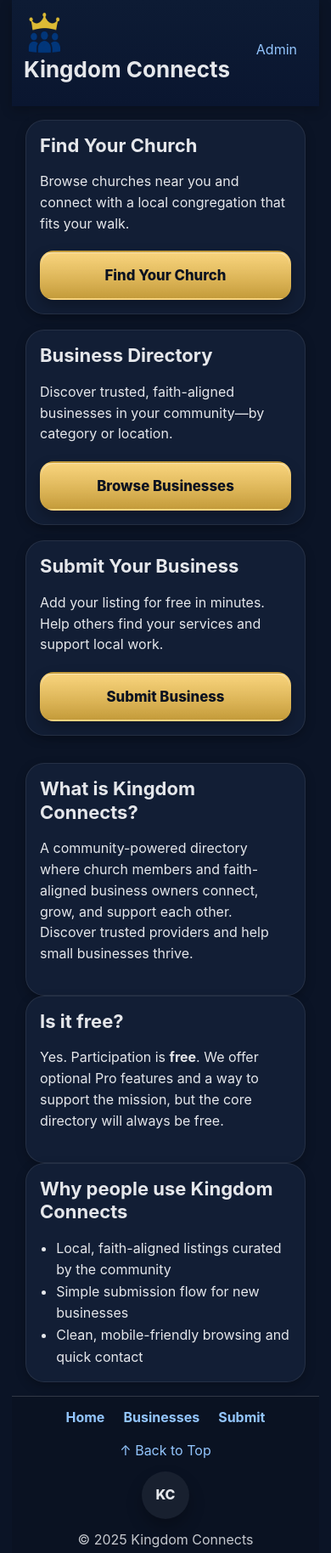
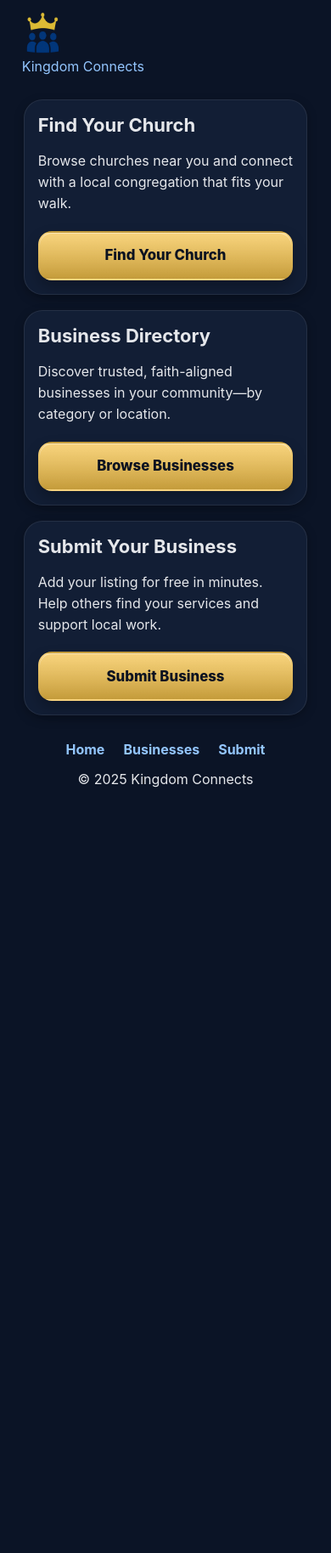
Before and after one commit to KingdomConnects/kingdom-connects-app, a plain HTML site: page index.html in a window 390 px wide. Shown: the whole page at 85% size. After the commit the page ends 1002 px from the top, so only its background shows below. Drawn offline with Linux system fonts and the light colour scheme.

Commit message:
Auto-push 2025-11-06 08:29:54

```diff
--- a/index.html
+++ b/index.html
@@ -1,156 +1,55 @@
 <!DOCTYPE html>
 <html lang="en" data-theme="dark">
 <head>
-  <!-- =========================================================
-       PAGE-SPECIFIC (keep in this page)
-       ========================================================= -->
   <title>Kingdom Connects</title>
-  <meta name="description" content="Find a local church, browse trusted businesses, or submit your own listing. Kingdom Connects helps churches and community thrive.">
-  <link rel="canonical" href="https://kingdomconnects.com/">
-
-  <!-- Open Graph (per-page) -->
-  <meta property="og:title" content="Kingdom Connects – Faith-Based Business & Church Directory">
-  <meta property="og:description" content="Discover and support local Christian businesses and ministries in your area. Free listings for members and churches.">
-  <meta property="og:url" content="https://kingdomconnects.com/">
-  <meta property="og:image" content="https://kingdomconnects.com/assets/og-kingdom-connects.png">
-
-  <!-- Twitter (per-page; mirrors OG) -->
-  <meta name="twitter:title" content="Kingdom Connects – Faith-Based Business & Church Directory">
-  <meta name="twitter:description" content="Discover and support local Christian businesses and ministries in your area.">
-  <meta name="twitter:image" content="https://kingdomconnects.com/assets/og-kingdom-connects.png">
-
-  <!-- (Optional per-page) -->
-  <meta name="keywords" content="Kingdom Connects, Christian business directory, church listings, faith-based businesses, community outreach, Venice Florida, Sarasota County, Charlotte County">
-  <meta name="author" content="Fluba Designs LLC">
-
-  <!-- =========================================================
-       MOVE TO SHARED INCLUDE LATER (site-wide defaults)
-       ========================================================= -->
   <meta charset="UTF-8">
   <meta name="viewport" content="width=device-width, initial-scale=1">
 
-  <!-- Resource hints (perf) -->
-  <link rel="preconnect" href="https://www.gstatic.com" crossorigin>
-  <link rel="preconnect" href="https://firestore.googleapis.com" crossorigin>
-  <link rel="dns-prefetch" href="//www.gstatic.com">
-  <link rel="dns-prefetch" href="//firestore.googleapis.com">
+  <!-- CSS (order matters) -->
+  <link rel="stylesheet" href="styles/layout.css">
+  <link rel="stylesheet" href="styles/theme.css">
+  <link rel="stylesheet" href="styles/buttons.css">
+  <link rel="stylesheet" href="styles/forms.css">
+  <link rel="stylesheet" href="styles/overrides.css">
+</head>
 
-  <!-- Crawling / UI tint -->
-  <meta name="robots" content="index, follow">
-  <meta name="theme-color" content="#081529" media="(prefers-color-scheme: dark)">
-  <meta name="theme-color" content="#ffffff"  media="(prefers-color-scheme: light)">
-
-  <!-- Open Graph defaults -->
-  <meta property="og:type" content="website">
-  <meta property="og:locale" content="en_US">
-
-  <!-- Twitter defaults -->
-  <meta name="twitter:card" content="summary_large_image">
-
-  <!-- Favicon -->
-  <link rel="icon" href="/assets/favicon.ico" type="image/x-icon">
-
-  <!-- CSS (order matters) -->
-  <link rel="stylesheet" href="styles/layout.css?v=3">
-  <link rel="stylesheet" href="styles/theme.css?v=3">
-  <link rel="stylesheet" href="styles/buttons.css?v=1">
-  <link rel="stylesheet" href="styles/forms.css?v=1">
-  <link rel="stylesheet" href="styles/overrides.css?v=3">
-  <!-- ===== END of SHARED block to move into include later ===== -->
-</head>
 <body>
   <a id="top"></a>
-  <div class="page-wrap">
-    <!-- Header injected by components.js -->
+
   <div id="header"></div>
 
-    <main class="main-content" id="main">
-      <!-- HERO / INTRO -->
+  <main class="main-content">
     <section class="page-content">
-        <!-- Block 1 -->
       <article class="cta-block">
         <div class="card">
           <h2 class="gold-metallic">Find Your Church</h2>
           <p>Browse churches near you and connect with a local congregation that fits your walk.</p>
-            <a href="church_directory.html"
-               class="action-button btn-gold"
-               onmouseover="handleMouseOver(this)"
-               onmouseout="handleMouseOut(this)"
-               onclick="handleClick(this)">Find Your Church</a>
+          <a href="church_directory.html" class="action-button btn-gold">Find Your Church</a>
         </div>
       </article>
 
-        <!-- Block 2 -->
       <article class="cta-block">
         <div class="card">
           <h2 class="gold-metallic">Business Directory</h2>
           <p>Discover trusted, faith-aligned businesses in your community—by category or location.</p>
-            <a href="business.html"
-               class="action-button btn-gold"
-               onmouseover="handleMouseOver(this)"
-               onmouseout="handleMouseOut(this)"
-               onclick="handleClick(this)">Browse Businesses</a>
+          <a href="business.html" class="action-button btn-gold">Browse Businesses</a>
         </div>
       </article>
 
-        <!-- Block 3 -->
       <article class="cta-block">
         <div class="card">
           <h2 class="gold-metallic">Submit Your Business</h2>
           <p>Add your listing for free in minutes. Help others find your services and support local work.</p>
-            <a href="submit_business.html"
-               class="action-button btn-gold"
-               onmouseover="handleMouseOver(this)"
-               onmouseout="handleMouseOut(this)"
-               onclick="handleClick(this)">Submit Business</a>
+          <a href="submit_business.html" class="action-button btn-gold">Submit Business</a>
         </div>
       </article>
     </section>
-
-      <!-- VALUE CARDS -->
-      <section class="page-content">
-        <div class="card">
-          <h2 class="gold">What is Kingdom Connects?</h2>
-          <p>
-            A community-powered directory where church members and faith-aligned business owners connect, grow,
-            and support each other. Discover trusted providers and help small businesses thrive.
-          </p>
-        </div>
-        <div class="card">
-          <h2 class="gold">Is it free?</h2>
-          <p>
-            Yes. Participation is <strong>free</strong>. We offer optional Pro features and a way to support the mission,
-            but the core directory will always be free.
-          </p>
-        </div>
-        <div class="card">
-          <h2 class="gold">Why people use Kingdom Connects</h2>
-          <ul style="margin:0; padding-left:1.2em; line-height:1.6;">
-            <li>Local, faith-aligned listings curated by the community</li>
-            <li>Simple submission flow for new businesses</li>
-            <li>Clean, mobile-friendly browsing and quick contact</li>
-          </ul>
-        </div>
-      </section>
   </main>
 
-    <!-- Footer injected by components.js -->
   <div id="footer"></div>
-  </div>
 
-  <!-- JS (header/footer + menu/settings are injected by components.js) -->
-  <script src="js/components.js" defer></script>
-
-  <!-- Button sheen/press helpers -->
-  <script>
-    function handleMouseOver(el){ el.classList.add('hovered'); }
-    function handleMouseOut(el){ el.classList.remove('hovered'); }
-    function handleClick(el){
-      el.classList.add('is-pressed');
-      el.classList.remove('clicked'); void el.offsetWidth;
-      el.classList.add('clicked');
-      setTimeout(() => el.classList.remove('is-pressed'), 140);
-    }
-  </script>
+  <!-- Correct injectors -->
+  <script src="js/header_public.js" defer></script>
+  <script src="js/footer_public.js" defer></script>
 </body>
 </html>
```
Lines whose indentation alone changed are shown as unchanged.
